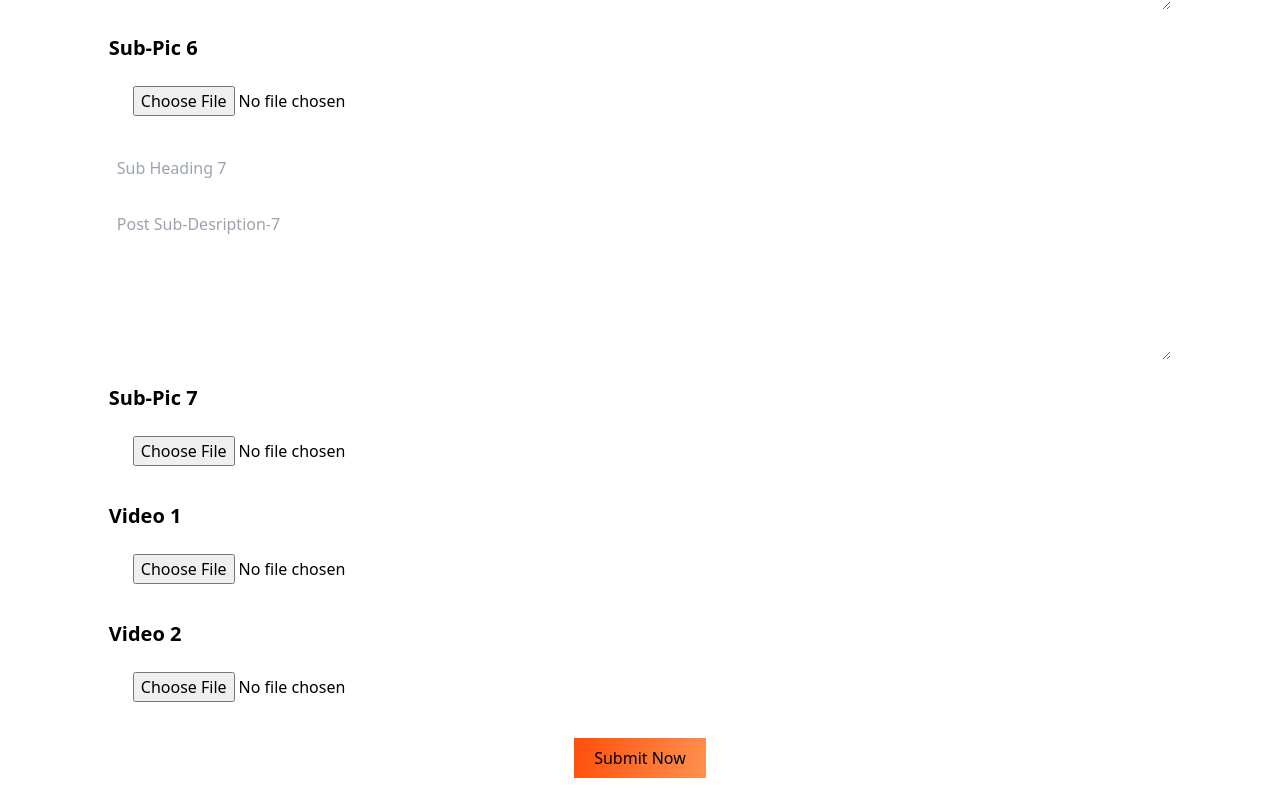
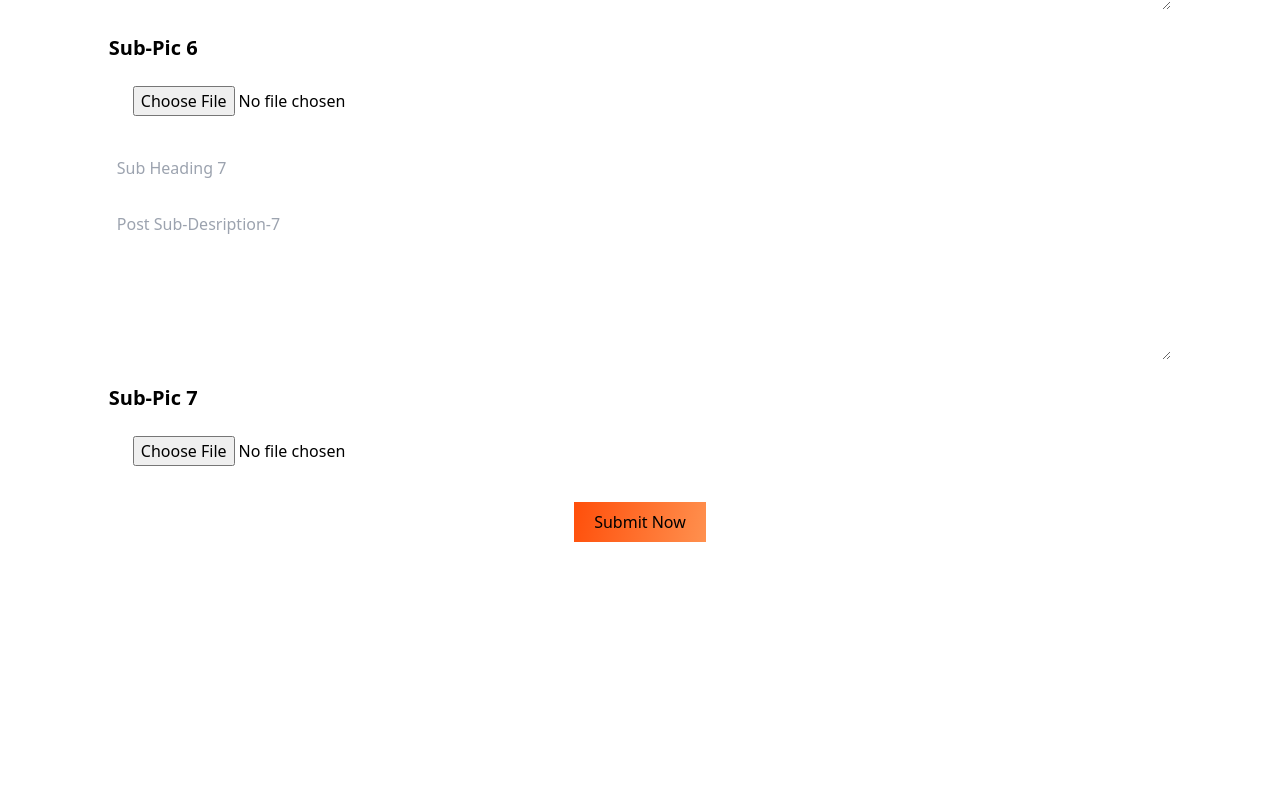
Before and after one commit to mhmAdmin1122/spority, a Next.js app: page /admin/components/PostForm in a window 1280 px wide. Shown: the part 2322-3124 px from the top of the page. After the commit the page ends 2888 px from the top, so only its background shows below. Built offline with nearby package versions, Linux system fonts and the light colour scheme.

Commit message:
few more changings

```diff
--- a/pages/admin/components/PostForm.tsx
+++ b/pages/admin/components/PostForm.tsx
@@ -176,20 +176,9 @@ const PostForm = () => {
         </div>
       </div>
 
-      <div className="flex flex-col gap-3 w-[83%]">
-        <h2 className="text-left w-full text-xl font-bold">Video 1</h2>
-        <div className="bg-[#fff] px-6 py-3 w-full">
-          <input type="file" />
-        </div>
-      </div>
-      <div className="flex flex-col gap-3 w-[83%]">
-        <h2 className="text-left w-full text-xl font-bold">Video 2</h2>
-        <div className="bg-[#fff] px-6 py-3 w-full">
-          <input type="file" />
-        </div>
-      </div>
-
-      <button type="submit" className="bg-colored-post-btn px-5 py-2">Submit Now</button>
+      <button type="submit" className="bg-colored-post-btn px-5 py-2">
+        Submit Now
+      </button>
     </form>
   );
 };
```
